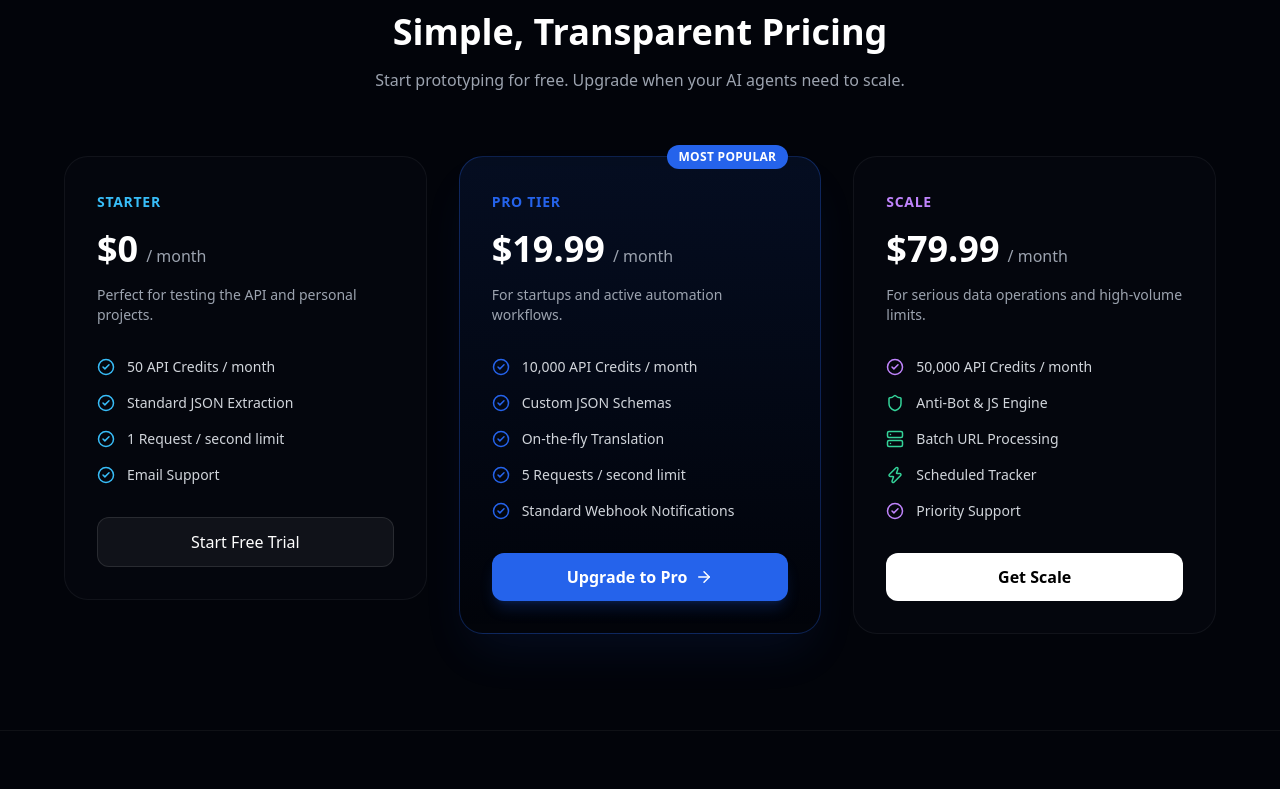
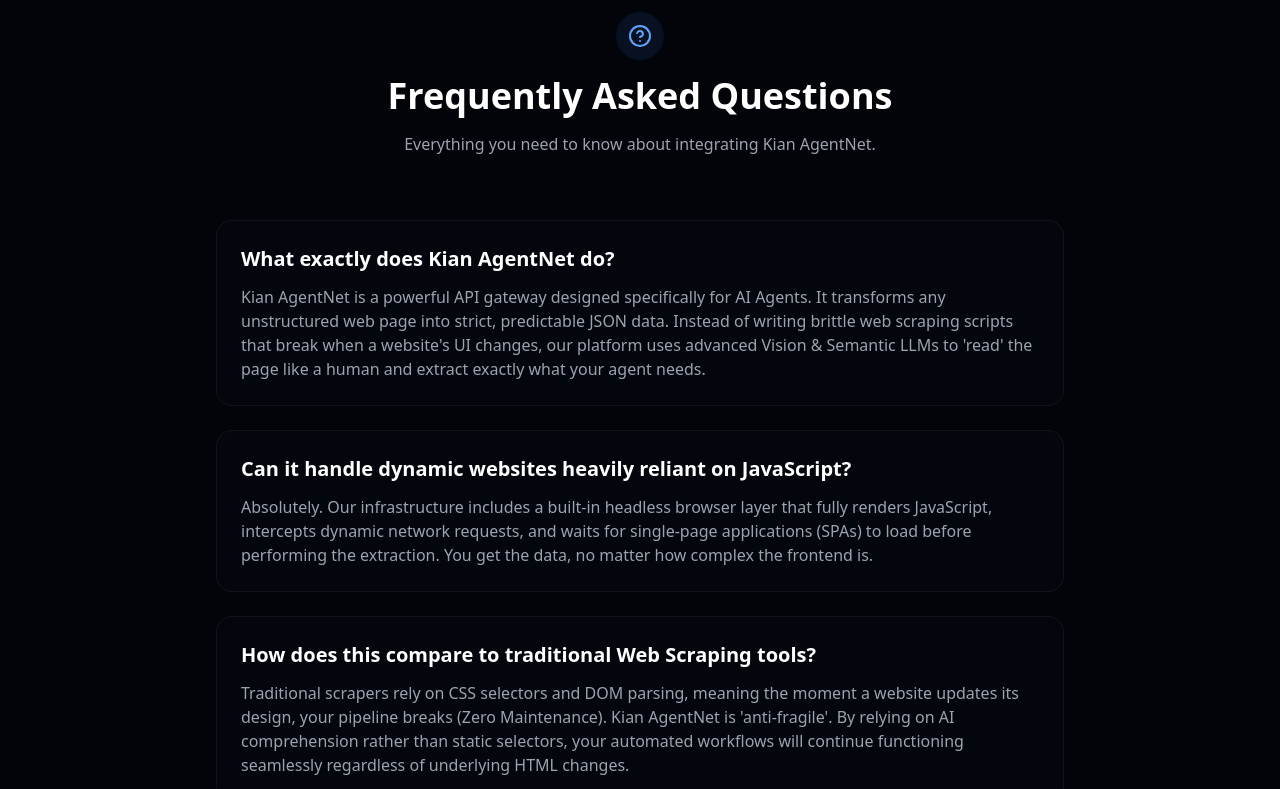
Before and after one commit to chromadreamstudio-netizen/kian-agentnet-ui, a Next.js app: page / in a window 1280 px wide. Shown: the part 1480-2269 px from the top of the page. Built offline with nearby package versions, Linux system fonts and the light colour scheme.

Commit message:
Update: Separate pricing page and add FAQ to landing page

```diff
--- a/src/app/page.tsx
+++ b/src/app/page.tsx
@@ -15,8 +15,7 @@
   X,
   Globe,
   Database,
-  CheckCircle2,
-  Server
+  HelpCircle
 } from "lucide-react";
 
 export default function LandingPage() {
@@ -35,10 +34,33 @@
     router.push(path);
   };
 
+  const faqs = [
+    {
+      q: "What exactly does Kian AgentNet do?",
+      a: "Kian AgentNet is a powerful API gateway designed specifically for AI Agents. It transforms any unstructured web page into strict, predictable JSON data. Instead of writing brittle web scraping scripts that break when a website's UI changes, our platform uses advanced Vision & Semantic LLMs to 'read' the page like a human and extract exactly what your agent needs."
+    },
+    {
+      q: "Can it handle dynamic websites heavily reliant on JavaScript?",
+      a: "Absolutely. Our infrastructure includes a built-in headless browser layer that fully renders JavaScript, intercepts dynamic network requests, and waits for single-page applications (SPAs) to load before performing the extraction. You get the data, no matter how complex the frontend is."
+    },
+    {
+      q: "How does this compare to traditional Web Scraping tools?",
+      a: "Traditional scrapers rely on CSS selectors and DOM parsing, meaning the moment a website updates its design, your pipeline breaks (Zero Maintenance). Kian AgentNet is 'anti-fragile'. By relying on AI comprehension rather than static selectors, your automated workflows will continue functioning seamlessly regardless of underlying HTML changes."
+    },
+    {
+      q: "How reliable is the JSON output for production environments?",
+      a: "Highly reliable. We utilize strict schema enforcement techniques. You provide the JSON structure your application expects, and our engine guarantees the output will match that exact format and data type, passing rigorous validation before the API response is sent back to your servers."
+    },
+    {
+      q: "Does the system support Arabic and multilingual extraction?",
+      a: "Yes. Our engine natively understands and processes all major languages, including right-to-left languages like Arabic, with exceptional accuracy. Furthermore, our Pro and Scale tiers support 'On-the-fly Translation', allowing you to extract data from a Chinese supplier website directly into English or Arabic JSON."
+    }
+  ];
+
   return (
     <div className="min-h-screen bg-kian-900 text-white font-sans selection:bg-kian-brand/30 overflow-x-hidden">
 
-      {/* تأثيرات الإضاءة الخلفية */}
+      {/* Background Effects */}
       <div className="fixed top-0 left-0 w-full h-full overflow-hidden pointer-events-none -z-10">
         <div className="absolute top-[-10%] left-[-10%] w-[40rem] h-[40rem] bg-kian-brand/20 rounded-full mix-blend-screen filter blur-[100px] animate-blob" />
         <div className="absolute top-[20%] right-[-10%] w-[35rem] h-[35rem] bg-kian-accent/10 rounded-full mix-blend-screen filter blur-[100px] animate-blob animation-delay-2000" />
@@ -58,7 +80,8 @@
 
           <div className="hidden md:flex items-center gap-8 text-sm font-medium text-gray-400">
             <a href="#features" className="hover:text-white transition-colors">Features</a>
-            <a href="#pricing" className="hover:text-white transition-colors">Pricing</a>
+            {/* تم تحديث رابط الأسعار للتوجه لصفحة مستقلة */}
+            <Link href="/pricing" className="hover:text-white transition-colors">Pricing</Link>
             <Link href="/about" className="hover:text-white transition-colors">About Us</Link>
             <a href="mailto:hello@kian-agentnet.com" className="hover:text-white transition-colors">Contact</a>
             <div className="w-px h-4 bg-gray-700"></div>
@@ -219,125 +242,38 @@
         </div>
       </section>
 
-      {/* Pricing Section - 3 Tiers */}
-      <section id="pricing" className="py-24 relative border-t border-white/5">
-        <div className="max-w-7xl mx-auto px-6">
+      {/* FAQ Section (Replaced Pricing) */}
+      <section id="faq" className="py-24 relative border-t border-white/5">
+        <div className="max-w-4xl mx-auto px-6">
           <div className="text-center mb-16">
-            <h2 className="text-3xl lg:text-4xl font-bold mb-4">Simple, Transparent Pricing</h2>
-            <p className="text-gray-400 max-w-2xl mx-auto">
-              Start prototyping for free. Upgrade when your AI agents need to scale.
-            </p>
+            <div className="inline-flex items-center justify-center w-12 h-12 rounded-full bg-blue-500/10 text-blue-400 mb-4">
+              <HelpCircle size={24} />
+            </div>
+            <h2 className="text-3xl lg:text-4xl font-bold mb-4">Frequently Asked Questions</h2>
+            <p className="text-gray-400">Everything you need to know about integrating Kian AgentNet.</p>
           </div>
 
-          <div className="grid md:grid-cols-3 gap-8 max-w-6xl mx-auto items-start">
+          <div className="space-y-6">
+            {faqs.map((faq, index) => (
+              <motion.div
+                key={index}
+                initial={{ opacity: 0, y: 10 }}
+                whileInView={{ opacity: 1, y: 0 }}
+                viewport={{ once: true }}
+                transition={{ duration: 0.4, delay: index * 0.1 }}
+                className="bg-kian-800/30 border border-white/5 rounded-2xl p-6 hover:border-white/10 transition-colors"
+              >
+                <h3 className="text-xl font-semibold text-white mb-3">{faq.q}</h3>
+                <p className="text-gray-400 leading-relaxed text-sm md:text-base">{faq.a}</p>
+              </motion.div>
+            ))}
+          </div>
 
-            {/* Starter Plan */}
-            <motion.div
-              initial={{ opacity: 0, y: 20 }}
-              whileInView={{ opacity: 1, y: 0 }}
-              viewport={{ once: true }}
-              className="bg-kian-800/30 p-8 rounded-3xl border border-white/5 flex flex-col"
-            >
-              <div className="mb-8">
-                <span className="text-kian-glow text-sm font-semibold tracking-wider uppercase">Starter</span>
-                <div className="mt-4 flex items-baseline gap-2">
-                  <span className="text-4xl font-extrabold">$0</span>
-                  <span className="text-gray-400">/ month</span>
-                </div>
-                <p className="mt-4 text-gray-400 text-sm h-10">Perfect for testing the API and personal projects.</p>
-              </div>
-              <ul className="space-y-4 mb-8 flex-1">
-                {[
-                  "50 API Credits / month",
-                  "Standard JSON Extraction",
-                  "1 Request / second limit",
-                  "Email Support"
-                ].map((item, i) => (
-                  <li key={i} className="flex items-center gap-3 text-sm text-gray-300">
-                    <CheckCircle2 size={18} className="text-kian-glow shrink-0" /> {item}
-                  </li>
-                ))}
-              </ul>
-              <button onClick={() => handleAuthNavigation('/signup')} className="w-full py-3 rounded-xl bg-white/5 hover:bg-white/10 text-white font-medium transition-colors border border-white/10">
-                Start Free Trial
-              </button>
-            </motion.div>
-
-            {/* Pro Plan */}
-            <motion.div
-              initial={{ opacity: 0, y: 20 }}
-              whileInView={{ opacity: 1, y: 0 }}
-              viewport={{ once: true }}
-              transition={{ delay: 0.1 }}
-              className="bg-gradient-to-b from-kian-brand/10 to-transparent p-8 rounded-3xl border border-kian-brand/30 relative flex flex-col md:-translate-y-4 shadow-2xl shadow-kian-brand/10"
-            >
-              <div className="absolute top-0 right-8 -translate-y-1/2 bg-kian-brand text-white text-xs font-bold px-3 py-1 rounded-full uppercase tracking-wide">
-                Most Popular
-              </div>
-              <div className="mb-8">
-                <span className="text-kian-brand text-sm font-semibold tracking-wider uppercase">Pro Tier</span>
-                <div className="mt-4 flex items-baseline gap-2">
-                  <span className="text-4xl font-extrabold">$19.99</span>
-                  <span className="text-gray-400">/ month</span>
-                </div>
-                <p className="mt-4 text-gray-400 text-sm h-10">For startups and active automation workflows.</p>
-              </div>
-              <ul className="space-y-4 mb-8 flex-1">
-                {[
-                  "10,000 API Credits / month",
-                  "Custom JSON Schemas",
-                  "On-the-fly Translation",
-                  "5 Requests / second limit",
-                  "Standard Webhook Notifications"
-                ].map((item, i) => (
-                  <li key={i} className="flex items-center gap-3 text-sm text-gray-300">
-                    <CheckCircle2 size={18} className="text-kian-brand shrink-0" /> {item}
-                  </li>
-                ))}
-              </ul>
-              <a href="https://kian-agentnet1.lemonsqueezy.com/checkout/buy/5a748b53-e93b-4631-bb4c-3d3d7c6abe84" target="_blank" rel="noopener noreferrer" className="w-full py-3 rounded-xl bg-kian-brand hover:bg-blue-500 text-white font-bold transition-all shadow-lg shadow-kian-brand/20 flex items-center justify-center gap-2">
-                Upgrade to Pro <ArrowRight size={18} />
-              </a>
-            </motion.div>
-
-            {/* Scale Plan */}
-            <motion.div
-              initial={{ opacity: 0, y: 20 }}
-              whileInView={{ opacity: 1, y: 0 }}
-              viewport={{ once: true }}
-              transition={{ delay: 0.2 }}
-              className="bg-kian-800/30 p-8 rounded-3xl border border-white/5 flex flex-col"
-            >
-              <div className="mb-8">
-                <span className="text-purple-400 text-sm font-semibold tracking-wider uppercase">Scale</span>
-                <div className="mt-4 flex items-baseline gap-2">
-                  <span className="text-4xl font-extrabold">$79.99</span>
-                  <span className="text-gray-400">/ month</span>
-                </div>
-                <p className="mt-4 text-gray-400 text-sm h-10">For serious data operations and high-volume limits.</p>
-              </div>
-              <ul className="space-y-4 mb-8 flex-1">
-                <li className="flex items-center gap-3 text-sm text-gray-300">
-                  <CheckCircle2 size={18} className="text-purple-400 shrink-0" /> 50,000 API Credits / month
-                </li>
-                <li className="flex items-center gap-3 text-sm text-gray-300">
-                  <Shield size={18} className="text-emerald-400 shrink-0" /> Anti-Bot & JS Engine
-                </li>
-                <li className="flex items-center gap-3 text-sm text-gray-300">
-                  <Server size={18} className="text-emerald-400 shrink-0" /> Batch URL Processing
-                </li>
-                <li className="flex items-center gap-3 text-sm text-gray-300">
-                  <Zap size={18} className="text-emerald-400 shrink-0" /> Scheduled Tracker
-                </li>
-                <li className="flex items-center gap-3 text-sm text-gray-300">
-                  <CheckCircle2 size={18} className="text-purple-400 shrink-0" /> Priority Support
-                </li>
-              </ul>
-              <a href="https://kian-agentnet1.lemonsqueezy.com/checkout/buy/6a2d3e58-821d-4863-bd7e-a65e695b5d3d" target="_blank" rel="noopener noreferrer" className="w-full py-3 rounded-xl bg-white hover:bg-gray-200 text-black font-bold transition-all flex items-center justify-center text-center">
-                Get Scale
-              </a>
-            </motion.div>
-
+          <div className="mt-12 text-center">
+            <p className="text-gray-400 mb-6">Ready to scale your AI extraction?</p>
+            <Link href="/pricing" className="inline-flex items-center gap-2 px-8 py-4 rounded-xl bg-white text-black font-bold hover:bg-gray-200 transition-all">
+              View Pricing Plans <ArrowRight size={18} />
+            </Link>
           </div>
         </div>
       </section>
@@ -358,7 +294,8 @@
             <h4 className="text-white font-semibold mb-4">Product</h4>
             <ul className="space-y-2 text-sm text-gray-500">
               <li><Link href="/playground" className="hover:text-white transition-colors">Playground</Link></li>
-              <li><a href="#pricing" className="hover:text-white transition-colors">Pricing</a></li>
+              {/* تم تحديث رابط الفوتر */}
+              <li><Link href="/pricing" className="hover:text-white transition-colors">Pricing</Link></li>
               <li><a href="#features" className="hover:text-white transition-colors">Features</a></li>
             </ul>
           </div>
--- a/src/app/pricing/page.tsx
+++ b/src/app/pricing/page.tsx
@@ -1,24 +1,28 @@
 'use client';
 
 import Link from 'next/link';
+import { useRouter } from 'next/navigation';
 import { Check, Zap, Server, Shield, ArrowRight } from 'lucide-react';
 
 export default function PricingPage() {
+  const router = useRouter();
+
   return (
     <div className="min-h-screen bg-[#0a0a0a] text-white font-sans selection:bg-blue-500/30">
 
       {/* Navigation Bar */}
       <nav className="border-b border-white/5 bg-[#0a0a0a]/80 backdrop-blur-xl sticky top-0 z-50">
         <div className="max-w-7xl mx-auto px-6 h-16 flex items-center justify-between">
-          <div className="flex items-center gap-3">
-            <div className="w-9 h-9 rounded-xl bg-gradient-to-br from-blue-600 to-blue-400 flex items-center justify-center">
+          <Link href="/" className="flex items-center gap-3 group">
+            <div className="w-9 h-9 rounded-xl bg-gradient-to-br from-blue-600 to-blue-400 flex items-center justify-center shadow-lg shadow-blue-500/20 group-hover:shadow-blue-500/40 transition-all">
               <Zap size={18} className="text-white" />
             </div>
-            <Link href="/" className="font-extrabold text-xl tracking-tight text-white hover:opacity-80 transition-opacity">
-              KIAN<span className="text-blue-500 font-light">AgentNet</span>
-            </Link>
-          </div>
+            <span className="font-extrabold text-xl tracking-tight text-transparent bg-clip-text bg-gradient-to-r from-white to-gray-400">
+              Kian
+            </span>
+          </Link>
           <div className="flex items-center gap-6">
+            <Link href="/" className="text-sm font-medium text-gray-400 hover:text-white transition-colors">Home</Link>
             <Link href="/login" className="text-sm font-medium text-gray-300 hover:text-white transition-colors">Log In</Link>
             <Link href="/signup" className="text-sm font-medium bg-white text-black px-4 py-2 rounded-lg hover:bg-gray-200 transition-colors">
               Get Started
@@ -38,7 +42,7 @@
       </div>
 
       {/* Pricing Cards */}
-      <div className="max-w-7xl mx-auto px-6 pb-24 grid grid-cols-1 md:grid-cols-3 gap-8">
+      <div className="max-w-7xl mx-auto px-6 pb-24 grid grid-cols-1 md:grid-cols-3 gap-8 items-start">
 
         {/* Starter Plan */}
         <div className="bg-[#111] border border-gray-800 rounded-3xl p-8 flex flex-col relative hover:border-gray-700 transition-colors">
@@ -85,7 +89,7 @@
           <ul className="space-y-4 flex-1">
             <li className="flex gap-3 text-white font-medium text-sm"><Check size={20} className="text-blue-500 shrink-0" /> 10,000 API Credits / month</li>
             <li className="flex gap-3 text-gray-300 text-sm"><Check size={20} className="text-blue-500 shrink-0" /> Custom JSON Schemas</li>
-            <li className="flex gap-3 text-gray-300 text-sm"><Check size={20} className="text-blue-500 shrink-0" /> On-the-fly Translation & Localization</li>
+            <li className="flex gap-3 text-gray-300 text-sm"><Check size={20} className="text-blue-500 shrink-0" /> On-the-fly Translation</li>
             <li className="flex gap-3 text-gray-300 text-sm"><Check size={20} className="text-blue-500 shrink-0" /> 5 Requests / second limit</li>
             <li className="flex gap-3 text-gray-300 text-sm"><Check size={20} className="text-blue-500 shrink-0" /> Standard Webhook Notifications</li>
           </ul>
```
